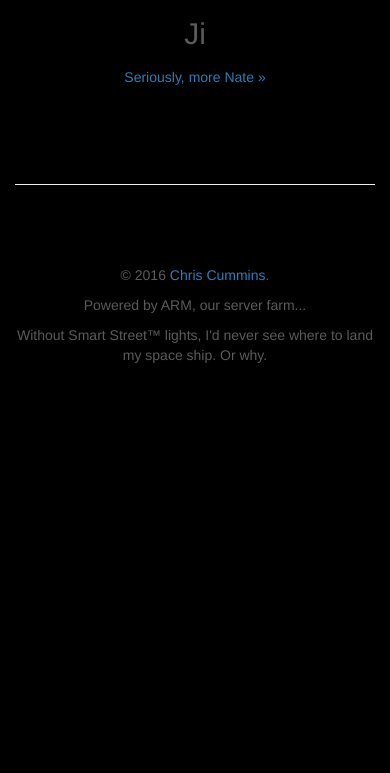
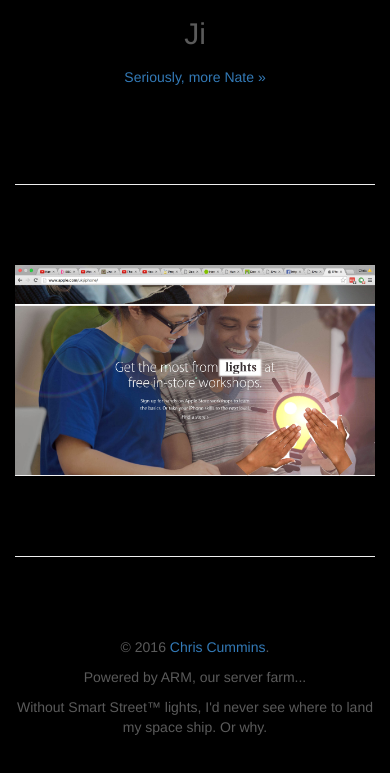
Before and after one commit to ChrisCummins/smartstreet.today, a plain HTML site: page index.html in a window 390 px wide. Shown: the part 5565-6338 px from the top of the page. Before the commit the page ends 5970 px from the top, so only its background shows below. Drawn offline with nearby package versions, Linux system fonts and the light colour scheme.

Commit message:
magnus opum

```diff
--- a/index.html
+++ b/index.html
@@ -137,7 +137,7 @@
           <p class="lead">
             There's no way we're gonna pay a dime to the IRS. You
             ever heard of tax havens? We have. Bring on Panama Papers
-            2.0. Break the internet. Vote Trump. <a href="https://twitter.com/search?q=smartstreet&src=typd" target="_blank">#smartstreet</a>
+            2.0. Break the internet. Vote Trump. <a href="http://www.rap-up.com/wp-content/uploads/2014/12/kanye-west.jpg" target="_blank">#smartstreet</a>
           </p>
         </div>
         <div class="col-md-5">
@@ -208,6 +208,14 @@
 
       <hr class="featurette-divider">
 
+      <div class="row featurette">
+        <div class="col-md-12">
+          <img class="featurette-image img-responsive center-block" src="img/lights.jpg">
+        </div>
+      </div>
+
+      <hr class="featurette-divider">
+
       <!-- FOOTER -->
       <footer class="text-center">
         <p>&copy; 2016 <a href="http://chriscummins.cc" target="_blank">Chris Cummins</a>.</p>
```
Also changed, not shown: img/lights.jpg (added).
